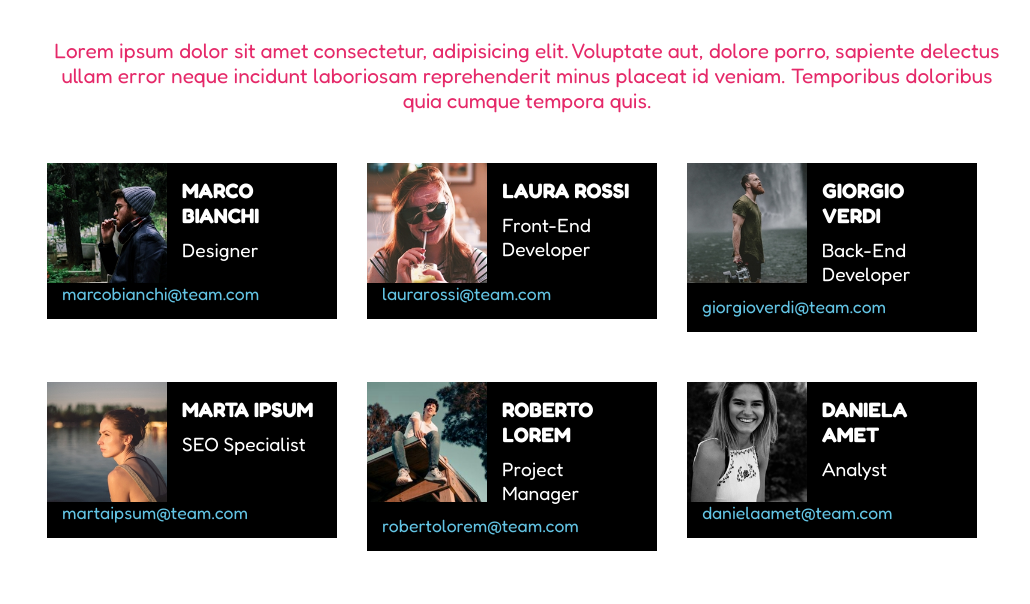
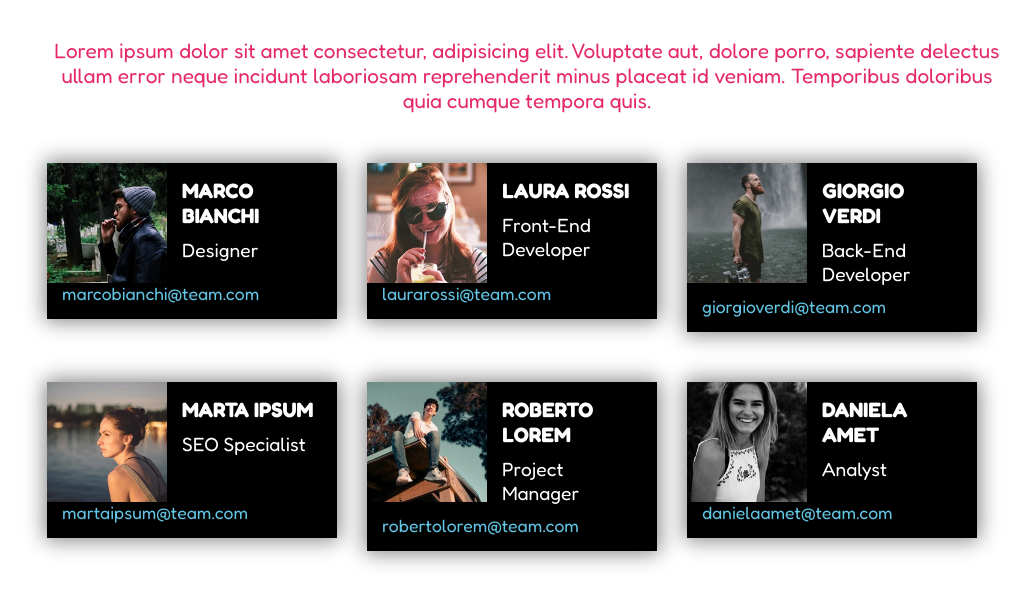
Before and after one commit to DanieleSpuria/html-css-float-cards, a plain HTML site: page index.html in a window 1280 px wide. Shown: the part 118-722 px from the top of the page, without its empty margins (113-1143 px from the left). Drawn offline with Linux system fonts and the light colour scheme.

Commit message:
[add] ombra

```diff
--- a/assets/css/style.css
+++ b/assets/css/style.css
@@ -25,13 +25,15 @@ img{
   width: calc(100% / 3 - 30px);
   background-color: black;
   float: left;
+  box-shadow: 0px 0px 20px 2px grey;
+
 }
 
-/* .clearfix::after{
+.clearfix::after{
   content: '';
   display: table;
   clear: both;
-} */
+}
 
 
 
--- a/index.html
+++ b/index.html
@@ -23,7 +23,7 @@
     </div>
 
     <!-- CARDS -->
-    <section>
+    <section class="clearfix">
       <div class="card">
         <img src="assets/img/marco-bianchi.png" alt="Marco Bianchi">
         <div class="card-text">
```
